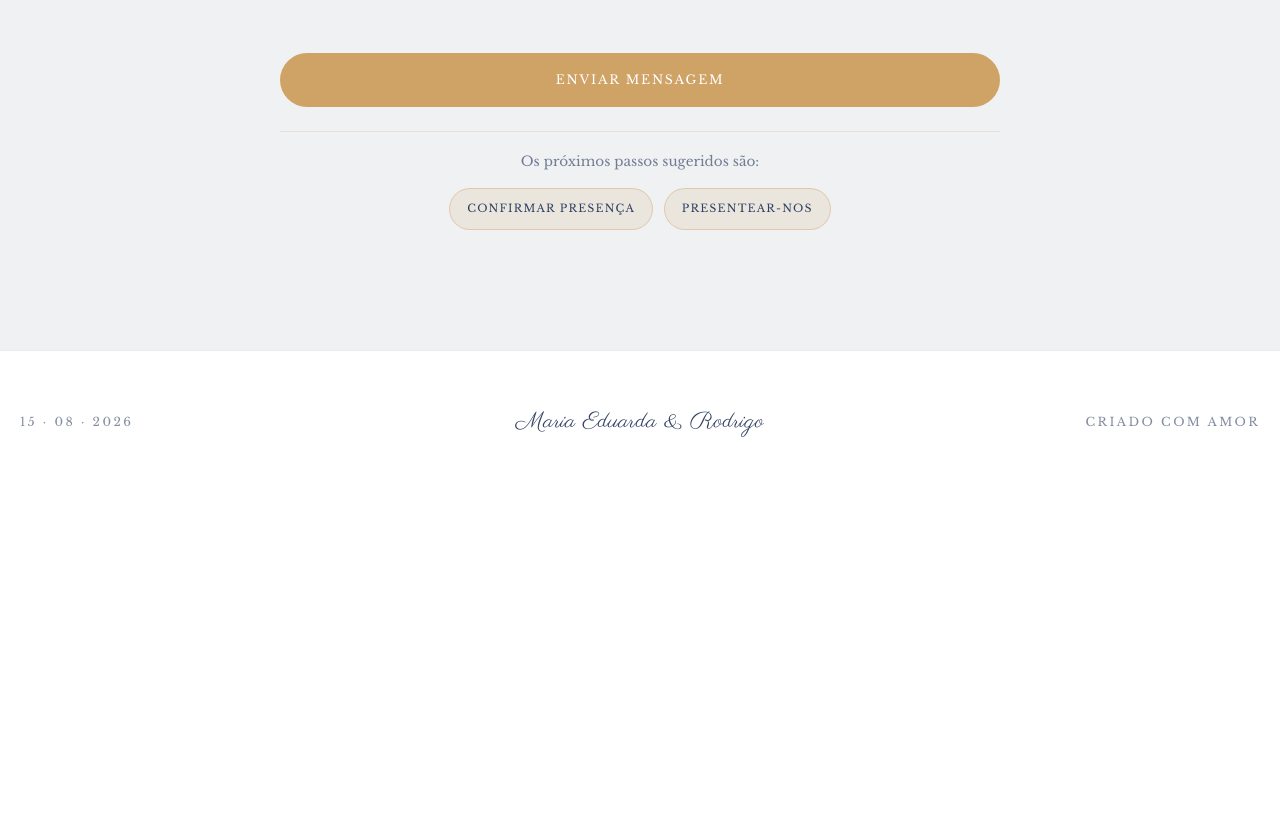
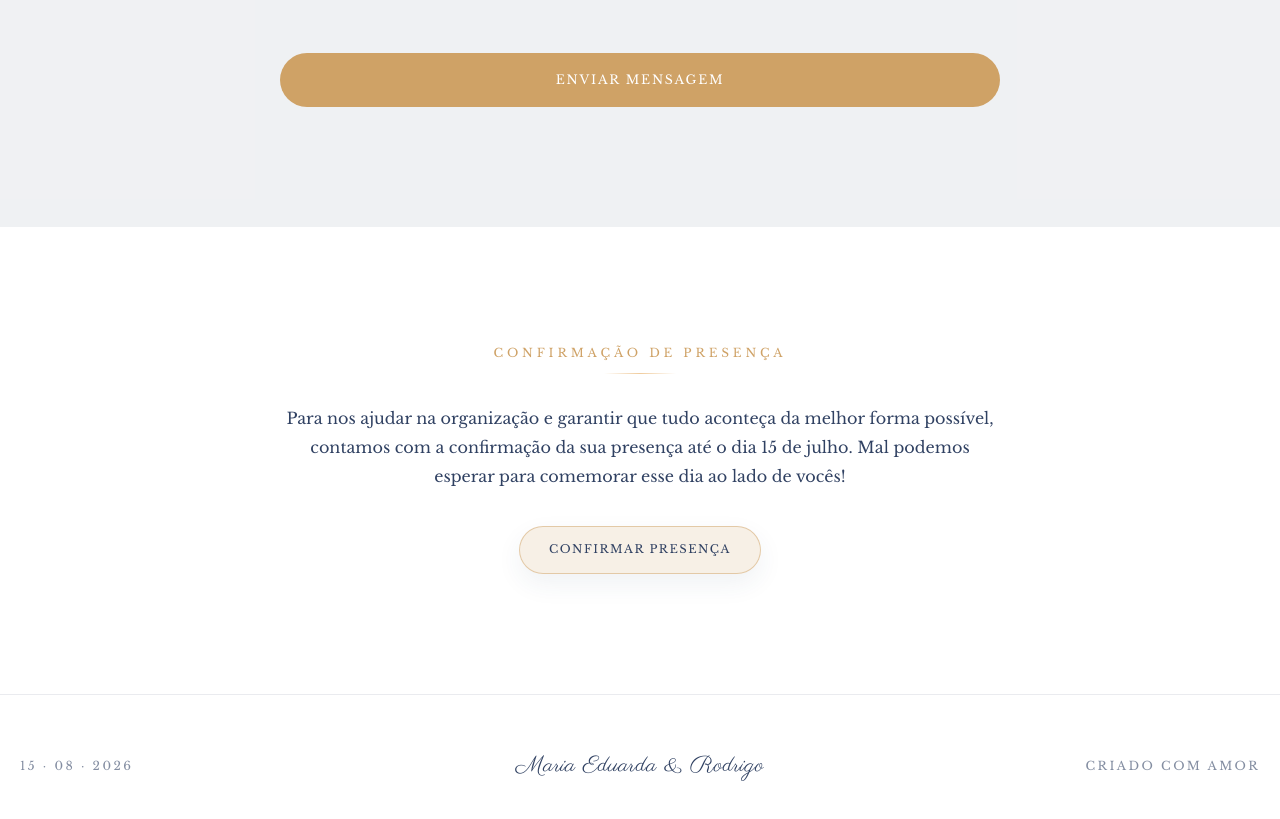
Before and after one commit to RodrigoSubtil/meu-casamento, a React (Vite) app: page / in a window 1280 px wide. Shown: the part 1580-2399 px from the top of the page. Before the commit the page ends 2073 px from the top, so only its background shows below. Built offline with nearby package versions, Linux system fonts and the light colour scheme.

Commit message:
presenceConfirmation criada

```diff
--- a/src/components/home/message/ContentMessage.tsx
+++ b/src/components/home/message/ContentMessage.tsx
@@ -61,7 +61,6 @@ export default function ContentMessage() {
 
             <form className="message-form" onSubmit={handleSubmit}>
 
-               {/* NAME */}
                <div className="form-group">
                   <label className="form-label">Seu nome</label>
 
@@ -78,7 +77,6 @@ export default function ContentMessage() {
                   </span>
                </div>
 
-               {/* MESSAGE */}
                <div className="form-group">
                   <label className="form-label">Sua mensagem</label>
 
@@ -97,15 +95,6 @@ export default function ContentMessage() {
                <button className="form-button" disabled={loading}>
                   {loading ? "Enviando..." : "Enviar Mensagem"}
                </button>
-
-               <div className="message-next-steps" aria-label="Próximos passos">
-                  <span>Os próximos passos sugeridos são:</span>
-
-                  <div className="message-next-actions">
-                     <a href="/rsvp">Confirmar presença</a>
-                     <a href="/gift-registry">Presentear-nos</a>
-                  </div>
-               </div>
 
             </form>
 
--- a/src/components/home/message/contentMessage.css
+++ b/src/components/home/message/contentMessage.css
@@ -125,66 +125,6 @@
    margin-top: 0.5rem;
 }
 
-.message-next-steps {
-   width: 100%;
-   display: flex;
-   flex-direction: column;
-   align-items: center;
-   gap: 0.9rem;
-
-   margin-top: -0.25rem;
-   padding: 1.1rem 1rem 0;
-   border-top: 1px solid rgba(207,162,102,0.22);
-
-   text-align: center;
-   box-sizing: border-box;
-}
-
-.message-next-steps span {
-   max-width: 420px;
-
-   color: rgba(48,65,98,0.66);
-   font-size: var(--text-sm);
-   line-height: 1.7;
-}
-
-.message-next-actions {
-   display: flex;
-   align-items: center;
-   justify-content: center;
-   flex-wrap: wrap;
-   gap: 0.7rem;
-}
-
-.message-next-actions a {
-   min-height: 40px;
-   display: inline-flex;
-   align-items: center;
-   justify-content: center;
-
-   padding: 0 1.05rem;
-   border: 1px solid rgba(207,162,102,0.42);
-   border-radius: 999px;
-
-   background: rgba(207,162,102,0.14);
-   color: var(--text-primary);
-
-   font-family: var(--font-primary);
-   font-size: 0.68rem;
-   letter-spacing: 0.11em;
-   text-transform: uppercase;
-   text-decoration: none;
-
-   transition: var(--transition-base);
-}
-
-.message-next-actions a:hover {
-   transform: translateY(-2px);
-   background: rgba(207,162,102,0.22);
-   border-color: rgba(207,162,102,0.58);
-   box-shadow: var(--shadow-sm);
-}
-
 /* =========================
    ANIMATION
 ========================= */
@@ -233,14 +173,4 @@
       font-size: 0.92rem;
    }
 
-   .message-next-actions {
-      width: 100%;
-      flex-direction: column;
-      align-items: stretch;
-   }
-
-   .message-next-actions a {
-      width: 100%;
-      box-sizing: border-box;
-   }
 }
--- /dev/null
+++ b/src/components/home/presenceConfirmation/ContentPresenceConfirmation.tsx
@@ -0,0 +1,23 @@
+import "./contentPresenceConfirmation.css";
+
+export default function ContentPresenceConfirmation() {
+   return (
+      <section className="presence-confirmation">
+         <div className="presence-confirmation-container">
+            <div className="section-header">
+               <div className="luxury-title">
+                  <span>Confirmação de presença</span>
+               </div>
+
+               <p className="section-subtitle">
+                  Para nos ajudar na organização e garantir que tudo aconteça da melhor forma possível, contamos com a confirmação da sua presença até o dia 15 de julho. Mal podemos esperar para comemorar esse dia ao lado de vocês!
+               </p>
+            </div>
+
+            <a className="presence-confirmation-button" href="/rsvp">
+               Confirmar presença
+            </a>
+         </div>
+      </section>
+   );
+}
--- /dev/null
+++ b/src/components/home/presenceConfirmation/contentPresenceConfirmation.css
@@ -0,0 +1,68 @@
+.presence-confirmation {
+   padding: var(--section-padding);
+   background: var(--color-white);
+}
+
+.presence-confirmation-container {
+   width: 100%;
+   max-width: 900px;
+   margin: 0 auto;
+
+   display: flex;
+   flex-direction: column;
+   align-items: center;
+   gap: 2.2rem;
+
+   text-align: center;
+   box-sizing: border-box;
+}
+
+.presence-confirmation .section-header {
+   width: 100%;
+   display: flex;
+   flex-direction: column;
+   align-items: center;
+   gap: 0.9rem;
+}
+
+.presence-confirmation-button {
+   min-height: 46px;
+   display: inline-flex;
+   align-items: center;
+   justify-content: center;
+
+   padding: 0 1.8rem;
+   border: 1px solid rgba(207,162,102,0.5);
+   border-radius: 999px;
+
+   background: rgba(207,162,102,0.16);
+   color: var(--text-primary);
+
+   font-family: var(--font-primary);
+   font-size: 0.72rem;
+   letter-spacing: 0.13em;
+   text-transform: uppercase;
+   text-decoration: none;
+
+   box-shadow: 0 10px 26px rgba(48,65,98,0.07);
+   transition: var(--transition-base);
+}
+
+.presence-confirmation-button:hover {
+   transform: translateY(-2px);
+   background: rgba(207,162,102,0.24);
+   border-color: rgba(207,162,102,0.66);
+   box-shadow: var(--shadow-sm);
+}
+
+@media (max-width: 600px) {
+   .presence-confirmation-container {
+      gap: 2rem;
+   }
+
+   .presence-confirmation-button {
+      width: 100%;
+      max-width: 320px;
+      box-sizing: border-box;
+   }
+}
--- a/src/pages/Home.tsx
+++ b/src/pages/Home.tsx
@@ -3,6 +3,7 @@ import Header from "../components/header/Header";
 import ContentCountdown from "../components/home/countdown/ContentCountdown";
 import Hero from "../components/home/hero/Hero";
 import ContentMessage from "../components/home/message/ContentMessage";
+import ContentPresenceConfirmation from "../components/home/presenceConfirmation/ContentPresenceConfirmation";
 
 export default function Home() {
    return (
@@ -16,6 +17,8 @@ export default function Home() {
 
          <ContentMessage />
 
+         <ContentPresenceConfirmation />
+
          <Footer />
       </main>
       </>
```
